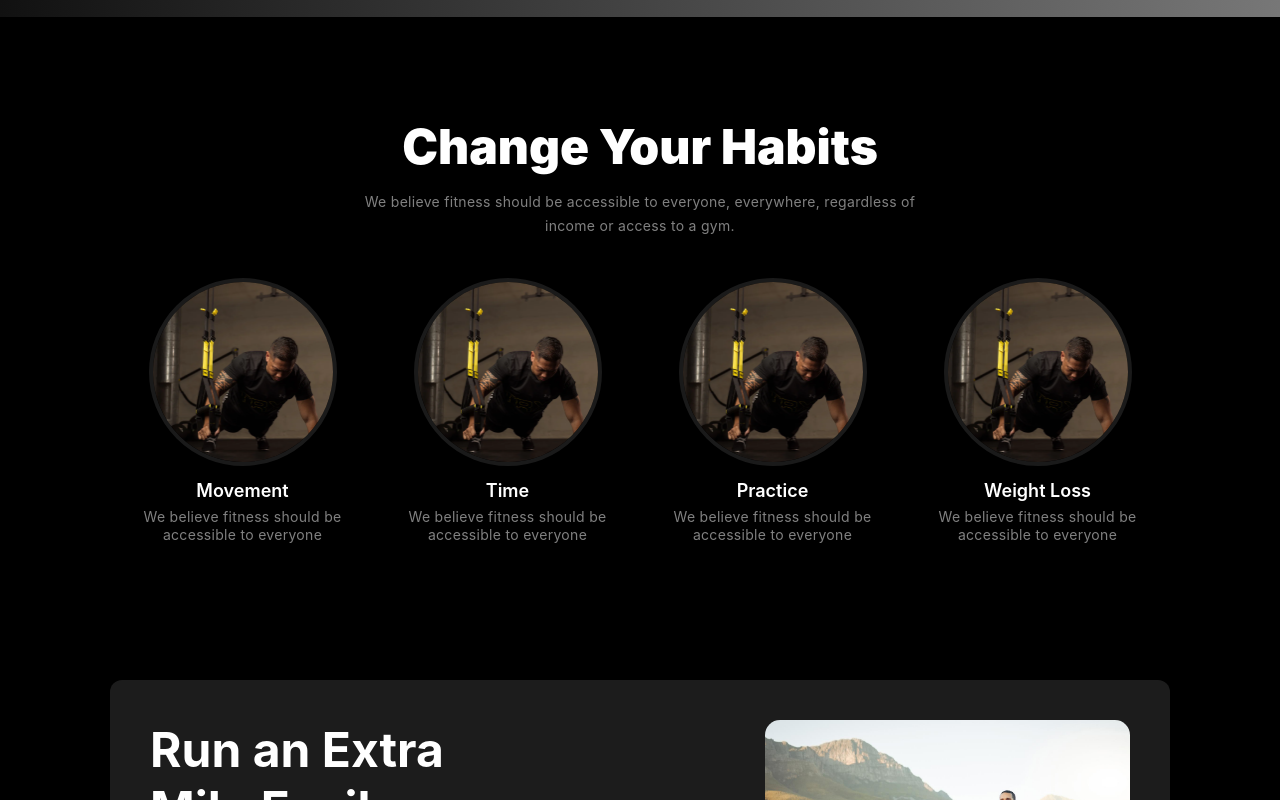
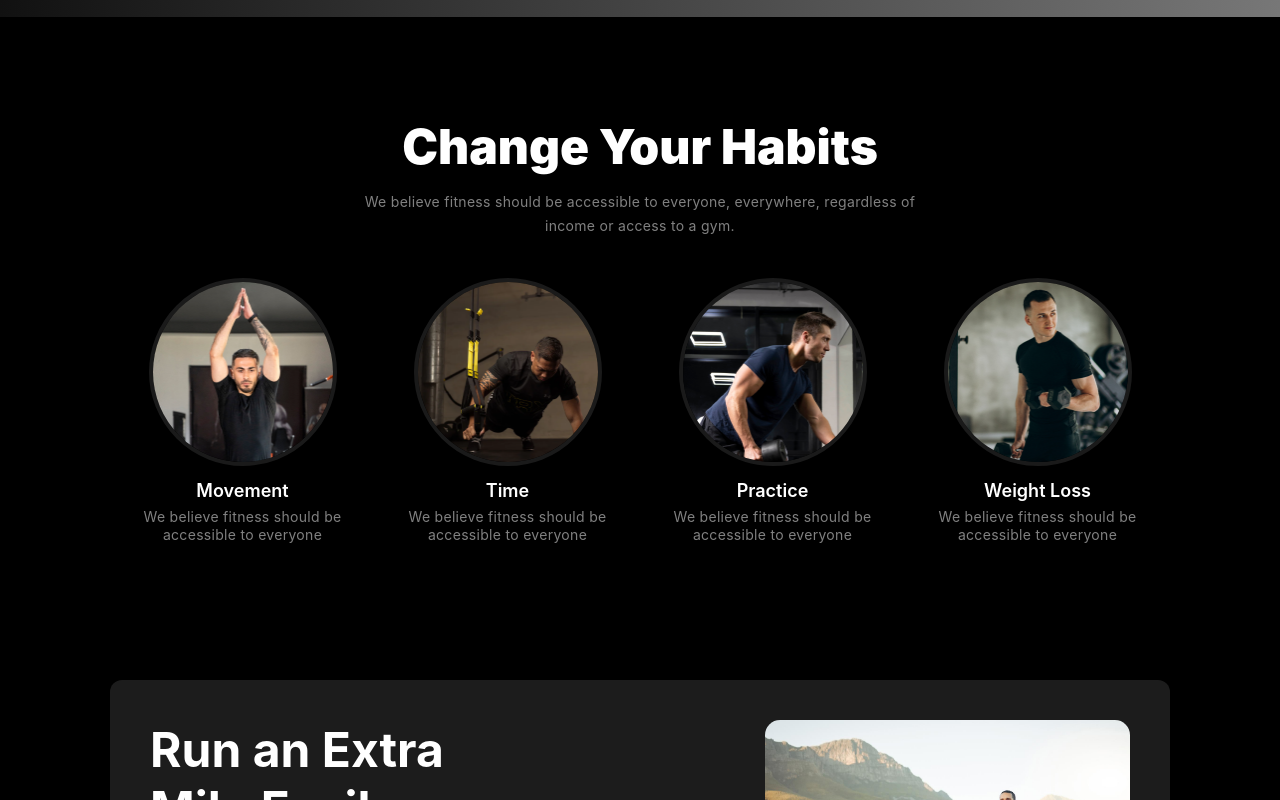
Before and after one commit to towhid0604/assignment-02, a plain HTML site: page index.html in a window 1280 px wide. Shown: the part 759-1559 px from the top of the page. Drawn offline with Linux system fonts and the light colour scheme.

Commit message:
Banner img issue

```diff
--- a/index.html
+++ b/index.html
@@ -41,7 +41,7 @@
             <button class="second-button primary-button">Download App</button>
           </div>
           <div class="banner-content">
-            <img src="./images/images 2.png" alt="hi" />
+            <img src="./images/heroPic.png" alt="hi" />
           </div>
         </section>
       </div>
@@ -59,7 +59,7 @@
         </div>
         <div class="habits">
           <div class="habit">
-            <img src="./images/image 3.png" alt="Movement" />
+            <img src="./images/image 2.png" alt="Movement" />
             <h3>Movement</h3>
             <p>We believe fitness should be accessible to everyone</p>
           </div>
@@ -69,12 +69,12 @@
             <p>We believe fitness should be accessible to everyone</p>
           </div>
           <div class="habit">
-            <img src="./images/image 3.png" alt="Practice" />
+            <img src="./images/image 4.png" alt="Practice" />
             <h3>Practice</h3>
             <p>We believe fitness should be accessible to everyone</p>
           </div>
           <div class="habit">
-            <img src="./images/image 3.png" alt="Weight Loss" />
+            <img src="./images/image 5.png" alt="Weight Loss" />
             <h3>Weight Loss</h3>
             <p>We believe fitness should be accessible to everyone</p>
           </div>
```
Also changed, not shown: images/heroPic.png (renamed from images/Images 2.png).
